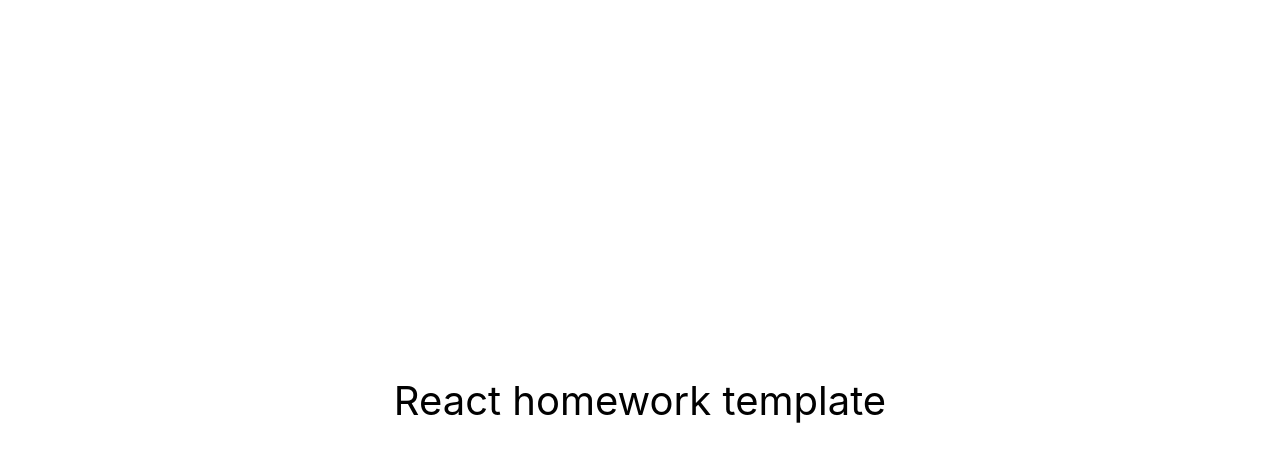
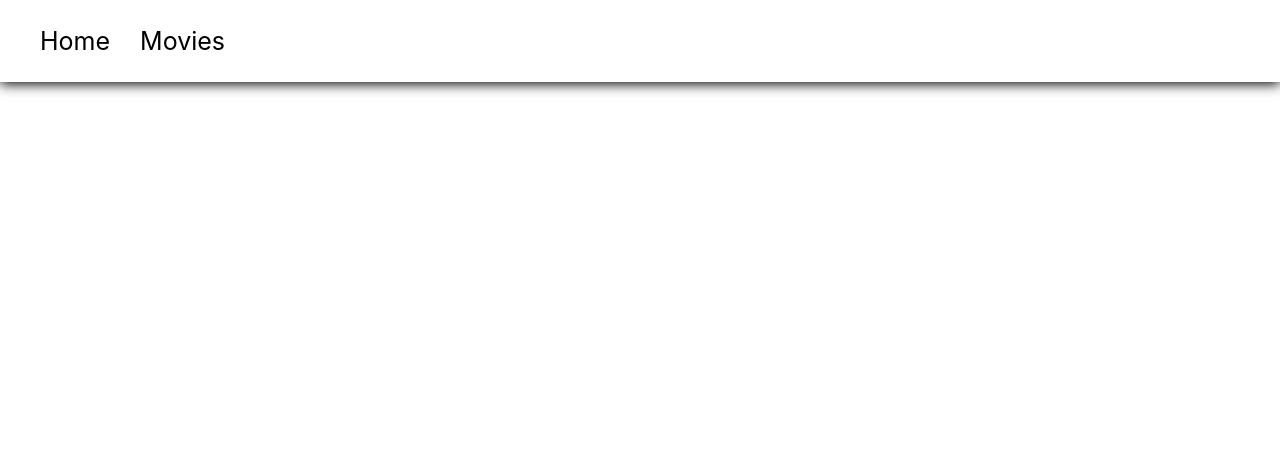
Before and after one commit to Karavang/goit-react-hw-05-movies, a React (Create React App) app: page / in a window 1280 px wide. Shown: the top 462 px of the page. Built offline with nearby package versions, Linux system fonts and the light colour scheme.

Commit message:
first and header

```diff
--- a/package.json
+++ b/package.json
@@ -7,9 +7,12 @@
     "@testing-library/jest-dom": "^5.16.3",
     "@testing-library/react": "^12.1.4",
     "@testing-library/user-event": "^13.5.0",
+    "bootstrap": "^5.2.3",
     "react": "^18.1.0",
     "react-dom": "^18.1.0",
+    "react-router-dom": "^6.11.0",
     "react-scripts": "5.0.1",
+    "sass": "^1.62.1",
     "web-vitals": "^2.1.3"
   },
   "scripts": {
--- a/src/components/App.jsx
+++ b/src/components/App.jsx
@@ -1,16 +1,15 @@
+import { Route, Routes } from 'react-router-dom';
+
+import { Home } from './Home';
+import { Movies } from './Movies';
+
 export const App = () => {
   return (
-    <div
-      style={{
-        height: '100vh',
-        display: 'flex',
-        justifyContent: 'center',
-        alignItems: 'center',
-        fontSize: 40,
-        color: '#010101'
-      }}
-    >
-      React homework template
-    </div>
+    <>
+      <Routes>
+        <Route path="/" element={<Home />} />
+        <Route path="/movies" element={<Movies />} />
+      </Routes>
+    </>
   );
 };
--- /dev/null
+++ b/src/components/Header.jsx
@@ -0,0 +1,23 @@
+import React from 'react';
+import { NavLink } from 'react-router-dom';
+
+export const Header = () => {
+  return (
+    <div className="header">
+      <nav className="navbar navbar-expand-lg bg-dark navbar-dark">
+        <ul className="navbar-nav list-header">
+          <li className="nav-item">
+            <NavLink className="nav-link" to="/">
+              Home
+            </NavLink>
+          </li>
+          <li className="nav-item">
+            <NavLink className="nav-link" to="/movies">
+              Movies
+            </NavLink>
+          </li>
+        </ul>
+      </nav>
+    </div>
+  );
+};
--- /dev/null
+++ b/src/components/Home.jsx
@@ -0,0 +1,6 @@
+import React from 'react';
+import { Header } from './Header';
+
+export const Home = () => {
+  return <Header />;
+};
--- /dev/null
+++ b/src/components/Movies.jsx
@@ -0,0 +1,5 @@
+import React from 'react';
+
+export const Movies = () => {
+  return <div>хуй</div>;
+};
--- a/src/index.css
+++ /dev/null
@@ -1,15 +0,0 @@
-@import-normalize; /* bring in normalize.css styles */
-
-body {
-  margin: 0;
-  font-family: -apple-system, BlinkMacSystemFont, 'Segoe UI', 'Roboto', 'Oxygen',
-    'Ubuntu', 'Cantarell', 'Fira Sans', 'Droid Sans', 'Helvetica Neue',
-    sans-serif;
-  -webkit-font-smoothing: antialiased;
-  -moz-osx-font-smoothing: grayscale;
-}
-
-code {
-  font-family: source-code-pro, Menlo, Monaco, Consolas, 'Courier New',
-    monospace;
-}
--- /dev/null
+++ b/src/index.scss
@@ -0,0 +1,43 @@
+/* bring in normalize.css styles */
+
+li {
+  list-style-type: none;
+}
+a {
+  text-decoration: none;
+  color: black;
+  transition: color 0.2s;
+  -webkit-transition: color 0.2s;
+  -moz-transition: color 0.2s;
+  -ms-transition: color 0.2s;
+  -o-transition: color 0.2s;
+}
+a:hover {
+  color: orange;
+}
+
+body {
+  margin: 0;
+  font-family: -apple-system, BlinkMacSystemFont, 'Segoe UI', 'Roboto', 'Oxygen',
+    'Ubuntu', 'Cantarell', 'Fira Sans', 'Droid Sans', 'Helvetica Neue',
+    sans-serif;
+  -webkit-font-smoothing: antialiased;
+  -moz-osx-font-smoothing: grayscale;
+  font-size: 25px;
+  margin: 0;
+  padding: 0;
+}
+
+code {
+  font-family: source-code-pro, Menlo, Monaco, Consolas, 'Courier New',
+    monospace;
+}
+.list-header {
+  display: flex;
+  align-items: center;
+  gap: 30px;
+}
+.header {
+  box-shadow: 0px 2px 12px;
+  padding: 1px 0;
+}
```
Also changed, not shown: src/index.jsx (renamed from src/index.js, +4 -3 lines), src/components/Cast.jsx (added), src/components/MovieDetails.jsx (added), src/components/Reviews.jsx (added), 1 other file (tests, documents, lock files or other folders).
